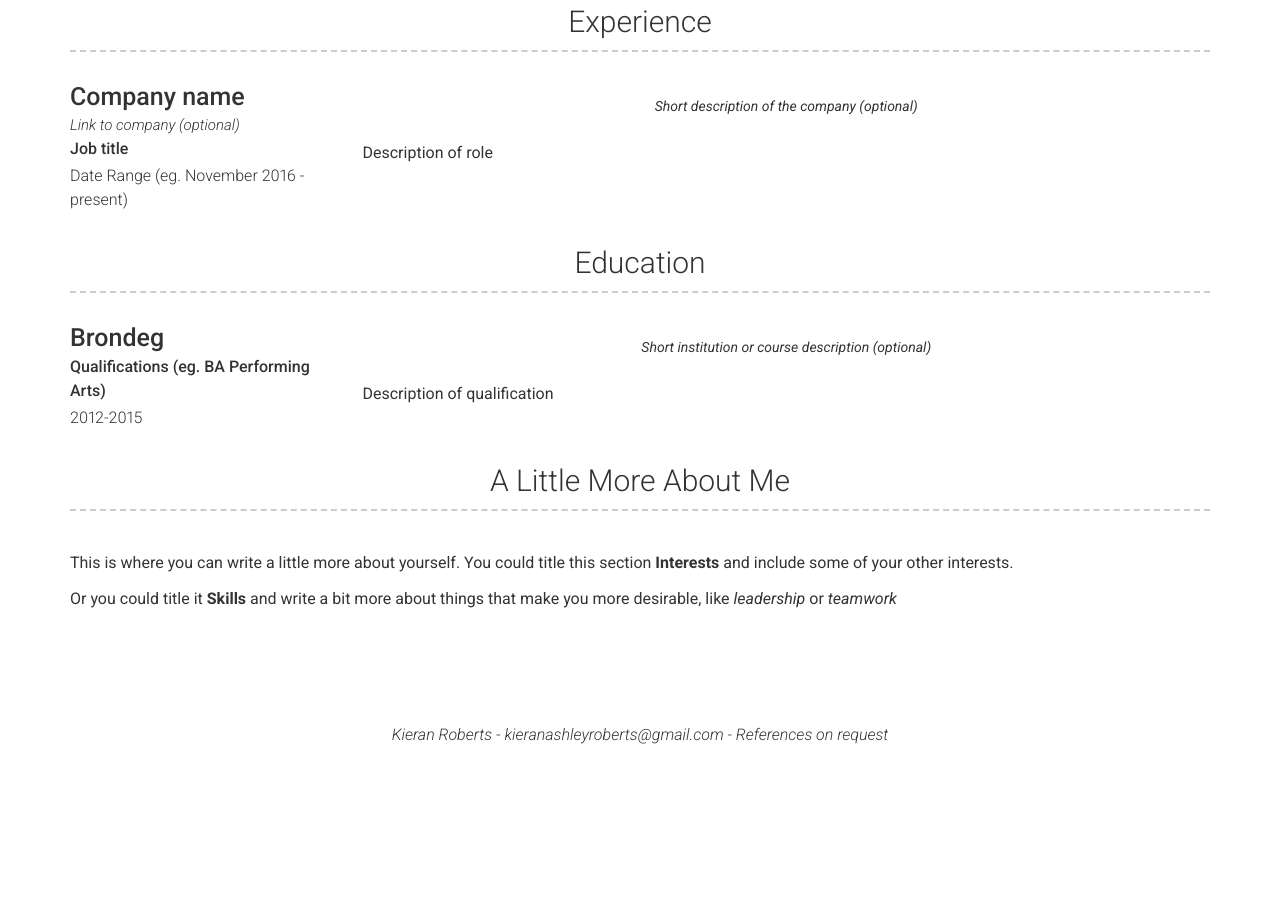
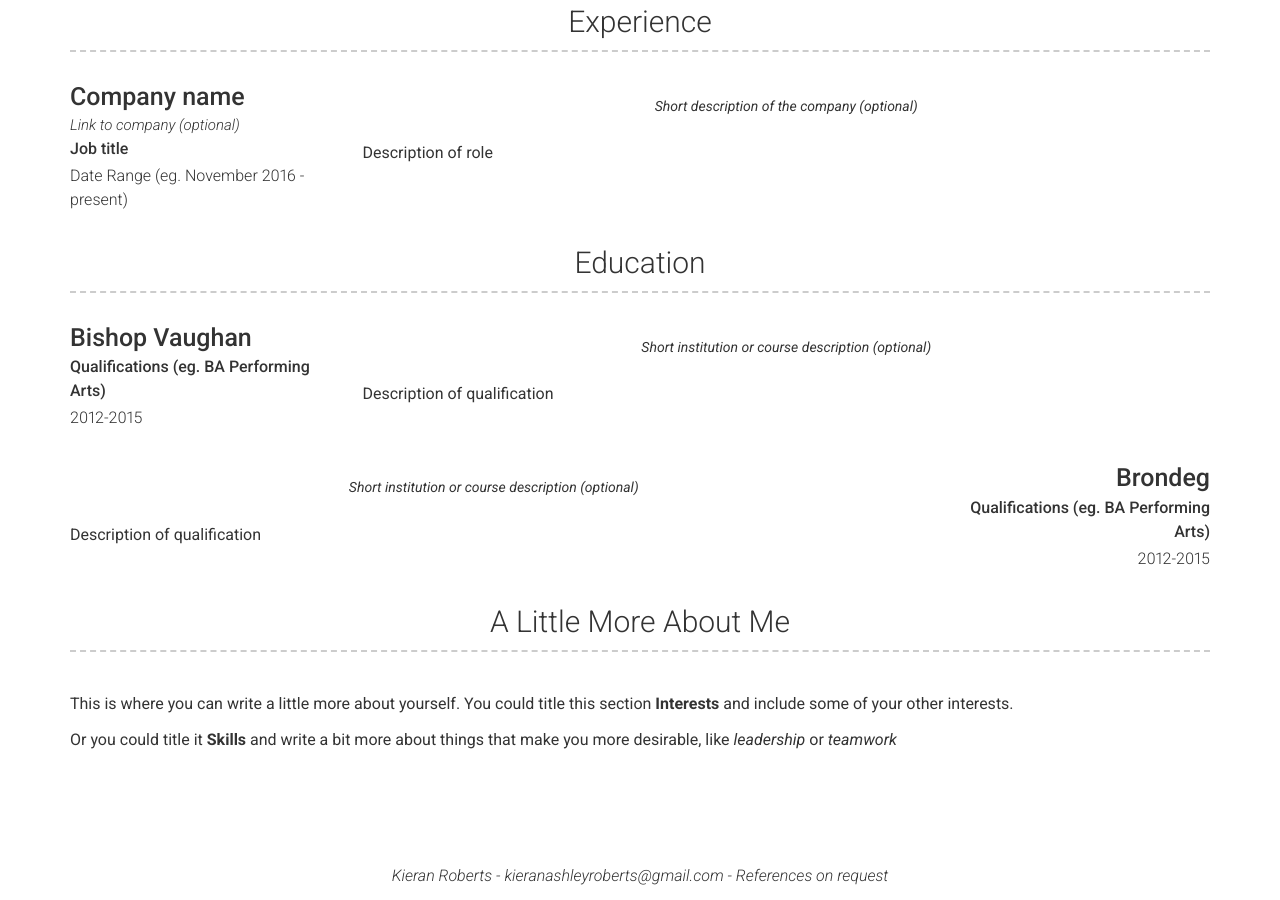
Before and after one commit to KieranRoberts978/KieranRoberts978.github.io, a Jekyll site: the page built from index.md, in a window 1280 px wide and 900 px high, scrolled down 831 px. Built offline with Jekyll 4.4.1, drawn with Linux system fonts in a browser that asks for light colours; before the commit the page ends 1590 px from its top, so only the background shows below that.

Commit message:
Update education.yml

```diff
--- a/_data/education.yml
+++ b/_data/education.yml
@@ -1,6 +1,15 @@
 # Education Template
 - layout: left
   name: Bishop Vaughan
+  dates: 2012-2015
+  qualification: Qualifications (eg. BA Performing Arts)
+  quote: >
+    Short institution or course description (optional)
+  description: | # this will include new lines to allow paragraphs
+    Description of qualification
+
+# Education Template
+- layout: right
   name: Brondeg
   dates: 2012-2015
   qualification: Qualifications (eg. BA Performing Arts)
```
